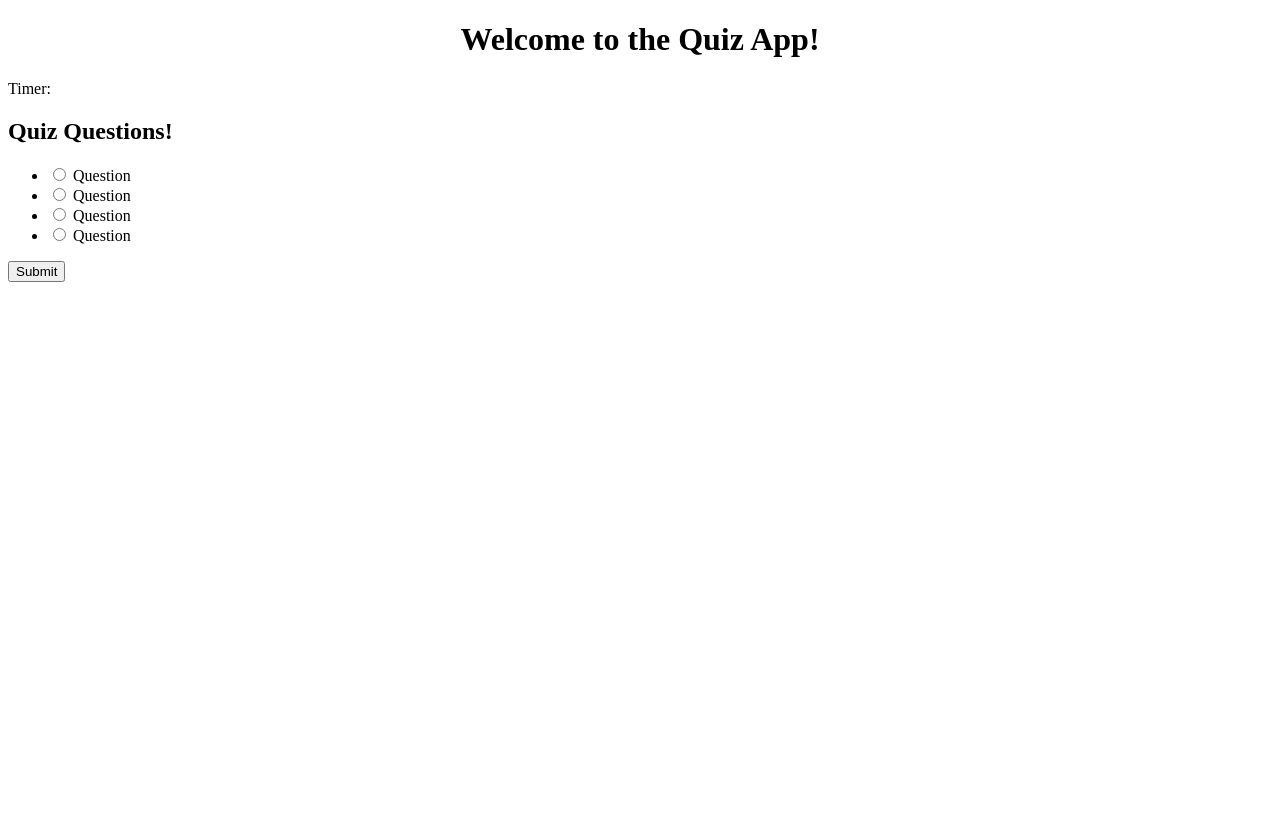
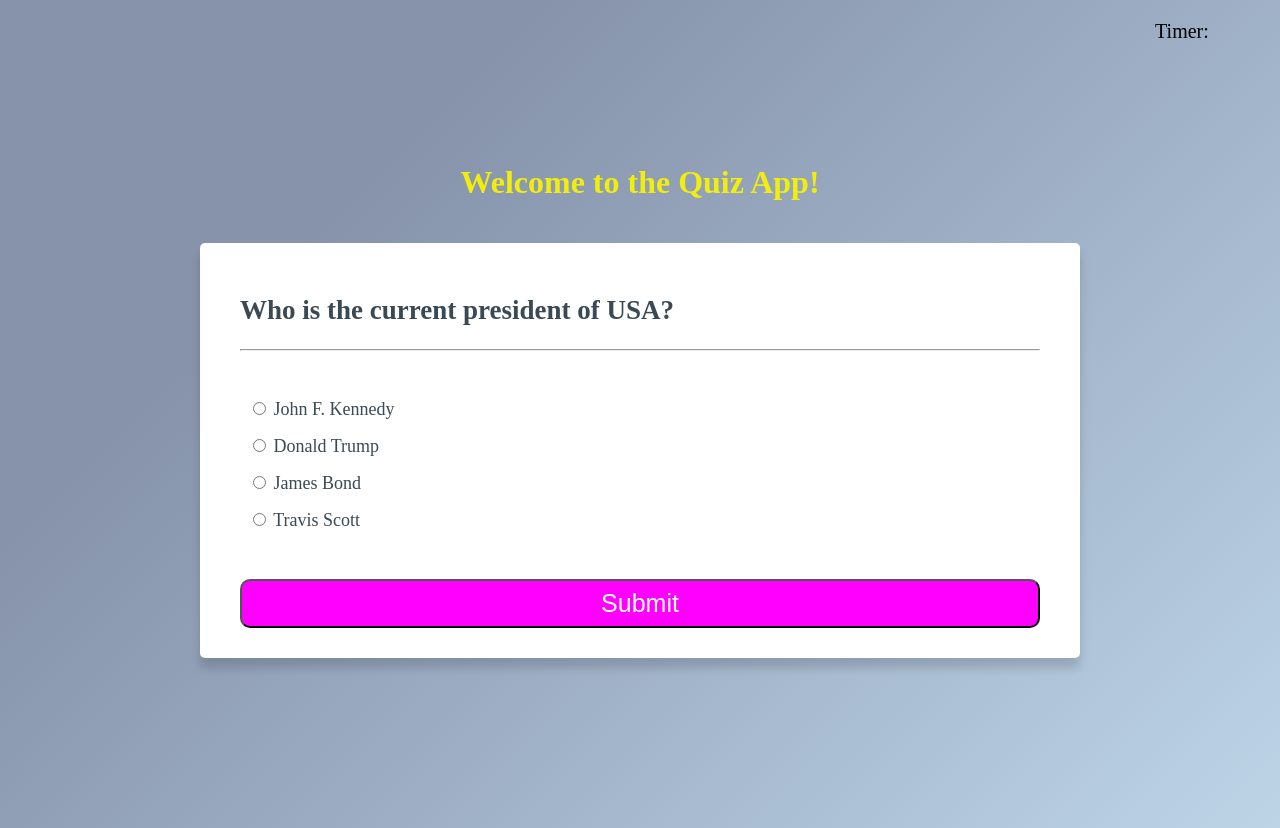
Before and after one commit to stevenbong96/QuizGame, a plain HTML site: page index.html in a window 1280 px wide. Before the commit the page ends 800 px from the top, so only its background shows below. Drawn offline with Linux system fonts and the light colour scheme.

Commit message:
Working on the HTML and CSS files to laying out the UI design. Started working on the JS file and putting some pseudo code on how to proceed this quiz

```diff
--- a/index.html
+++ b/index.html
@@ -10,42 +10,52 @@
 
 </head>
 <body>
-    <!-- Header -->
-    <h1>Welcome to the Quiz App!</h1>
 
     <!-- Timer countdown -->
     <div class="timer">
         <p id="timer">Timer: </p>
     </div>
 
+    <!-- Header -->
+    <header>
+        <h1>Welcome to the Quiz App!</h1>
+    </header>
+
     <!-- Main container for quiz -->
     <div class="container">
-        <h2>Quiz Questions!</h2>
+        <h2 id="quiz-question">Quiz Questions!</h2>
+
+    <!-- Line separator -->
+    <hr>
+
         <ul>
             <!-- First answer option -->
             <li>
-                <input type="radio" id="">
-                <label for="">Question</label>
+                <input type="radio" id="answer1" name="quiz-answer">
+                <label id="choice1" for="answer1">Question</label>
             </li>
             <!-- Second answer option -->
             <li>
-                <input type="radio" id="">
-                <label for="">Question</label>
+                <input type="radio" id="answer2" name="quiz-answer">
+                <label id="choice2" for="answer2">Question</label>
             </li>
             <!-- Third answer option -->
             <li>
-                <input type="radio" id="">
-                <label for="">Question</label>
+                <input type="radio" id="answer3" name="quiz-answer">
+                <label id="choice3" for="answer3">Question</label>
             </li>
             <!-- Fourth answer option -->
             <li>
-                <input type="radio" id="">
-                <label for="">Question</label>
+                <input type="radio" id="answer4" name="quiz-answer">
+                <label id="choice4" for="answer4">Question</label>
             </li>
         </ul>
 
         <!-- Create submit button -->
-        <button>Submit</button>
+        <!-- <button>Next</button> -->
+
+        <!-- Create submit button -->
+        <button id="submit">Submit</button>
     </div>
 
     <!-- Link the JS file -->
--- a/script.js
+++ b/script.js
@@ -1,14 +1,85 @@
 // Generate the quiz questions
 const quizQuestion = [
     {
-        question1 = ""
+        questions : "Who is the current president of USA?",
+        answer1: "John F. Kennedy",
+        answer2: "Donald Trump",
+        answer3: "James Bond",
+        answer4: "Travis Scott",
+        correctAns: "answer2",
+    }, {
+        questions : "Who won Super Bowl 2019?",
+        answer1: "Seattle Seahawks",
+        answer2: "Houston Texans",
+        answer3: "Los Angeles Rams",
+        answer4: "New England Patriots",
+        correctAns: "answer4",
+    }, {
+        questions : "Who is the instructor of our current Coding BootCamp?",
+        answer1: "Ariana Grande",
+        answer2: "Kaney West",
+        answer3: "Joe Rehfuss",
+        answer4: "Bill Gates",
+        correctAns: "answer3",
+    }, {
+        questions : "What's the result of 1 + 1 * 0 ? ",
+        answer1: "1",
+        answer2: "0",
+        answer3: "2",
+        answer4: "Undefined",
+        correctAns: "answer1",
+    }, {
+        questions : "Who was the first person to walk on the moon?",
+        answer1: "Neil Amstrong",
+        answer2: "Jimmy Neutron",
+        answer3: "Jimmy Falon",
+        answer4: "Ellen",
+        correctAns: "answer1",
+    }, {
+        questions : "How many states are there in the US?",
+        answer1: "49",
+        answer2: "52",
+        answer3: "51",
+        answer4: "50",
+        correctAns: "answer4",
     }
 ]
 
-// Declare the variables using the getElementById
+// Declare the variables from HTML using the getElementById
+var questionOptions = document.getElementById("quiz-question")
+var option1 = document.getElementById("choice1");
+var option2 = document.getElementById("choice2");
+var option3 = document.getElementById("choice3");
+var option4 = document.getElementById("choice4");
+var submitButton = document.getElementById("submit");
+var container = document.getElementById(".container");
 
 // State the current position
+let currentState = 0;
+
+// Call the quiz function
+storeQuiz();
 
 // Create function to store the quiz into the website
+function storeQuiz(){
+    var currentQuestion = quizQuestion[currentState];
 
-//
+    questionOptions.textContent = currentQuestion.questions;
+    option1.textContent = currentQuestion.answer1;
+    option2.textContent = currentQuestion.answer2;
+    option3.textContent = currentQuestion.answer3;
+    option4.textContent = currentQuestion.answer4;
+}
+
+// Add event listener to the submit button
+submitButton.addEventListener("click", function(){
+
+    if(currentState < quizQuestion.length){
+        currentState++;
+    } else {
+        alert("You finish1")
+
+    }
+})
+// Testing
+console.log("+++++++++++++++++")
--- a/style.css
+++ b/style.css
@@ -1,15 +1,64 @@
 /* Give appropriate style to the quiz app */
 body{
+    background-color: #bdd4e7;
+    background-image: linear-gradient(315deg, #bdd4e7 0%, #8693ab 74%);
+    min-height: 100vh;
+}
 
+header {
+    text-align: center;
+    padding: 20px;
+    padding-top: 10vh;
+    color: hsl(59, 89%, 50%);
+  }
+
+.timer{
+    text-align: right;
+    font-size: 20px;
+    margin-right: 5%;
 }
+
 h1{
     text-align: center;
 }
+
 .container{
-    justify-content: center;
+    background-color: hsl(0, 0%, 100%);
+    border-radius: 5px;
+    border-width: 1px;
+    box-shadow: rgba(0, 0, 0, 0.15) 0px 10px 10px 0px;
+    color: hsl(206, 17%, 28%);
+    font-size: 18px;
+    margin: 0 auto;
+    max-width: 800px;
+    padding: 30px 40px;
+    }
+
+hr{
+    height: 5%;
+    margin-top: 1%;
+    margin-bottom: 5%;
 }
+
+ul{
+    list-style-type: none;
+    padding: 0%;
+}
+
+li{
+    padding: 1%;
+}
+
 button{
-
+    background-color: rgb(255, 0, 255);
+    color: white;
+    display: block;
+    margin: 0 auto;
+    font-size: 25px;
+    width: 100%;
+    padding: 1%;
+    border-radius: 10px;
+    margin-top: 5%;
 }
 
 /* Create media querries to make the quiz app responsive */
```
